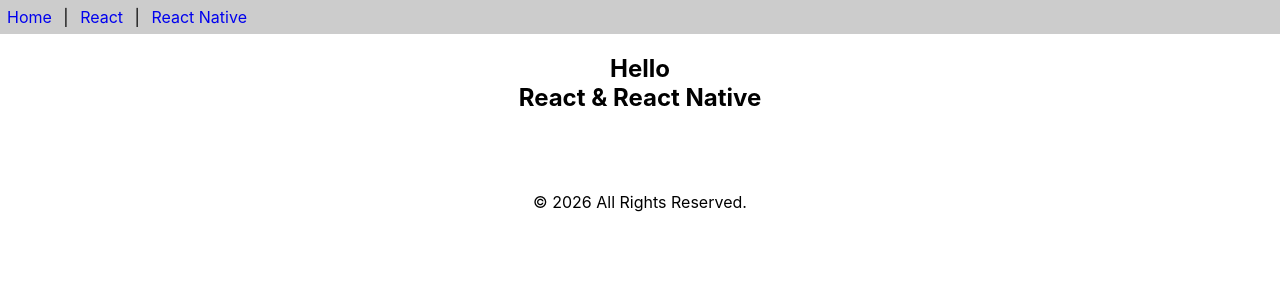
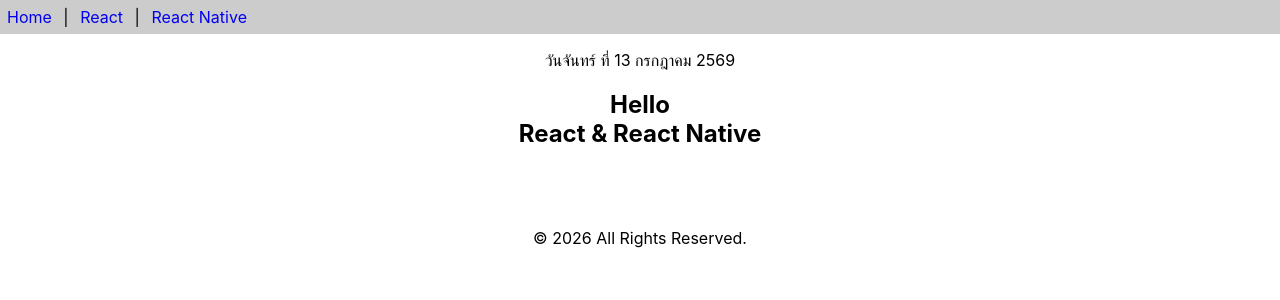
Before and after one commit to Punxh1611/App1, a React (Create React App) app in the folder app1/: page / in a window 1280 px wide. Shown: the top 300 px of the page. Built offline with nearby package versions, Linux system fonts and the light colour scheme.

Commit message:
add Calendar

```diff
--- a/app1/src/App.js
+++ b/app1/src/App.js
@@ -1,10 +1,12 @@
 import React from "react";
 import { Content, Header , Footer} from "./func-components";
+import Calendar from "./class-components";
 
 function App() {
   return (
     <>
       <Header/>
+      <p><center><Calendar/></center></p>
       <Content/>
       <Footer/>
     </>
--- /dev/null
+++ b/app1/src/class-components.js
@@ -0,0 +1,37 @@
+import React, { Component } from "react";
+export default class Calendar extends Component {
+  getDate() {
+    const dayNames = [
+      "อาทิตย์",
+      "จันทร์",
+      "อังคาร",
+      "พุธ",
+      "พฤหัสบดี",
+      "ศุกร์",
+      "เสาร์",
+    ];
+    const monthNames = [
+      "มกราคม",
+      "กุมภาพันธ์",
+      "มีนาคม",
+      "เมษายน",
+      "พฤษภาคม",
+      "มิถุนายน",
+      "กรกฎาคม",
+      "สิงหาคม",
+      "กันยนยน",
+      "ตุลาคม",
+      "พฤศจิกายน",
+      "ธันวาคม",
+    ];
+    const date = new Date();
+    const weekDay = dayNames[date.getDay()];
+    const day = date.getDate();
+    const month = monthNames[date.getMonth()];
+    const year = date.getFullYear() + 543;
+    return `วัน${weekDay} ที่ ${day} ${month} ${year}`;
+  }
+  render() {
+    return <div>{this.getDate()}</div>;
+  }
+}
```
